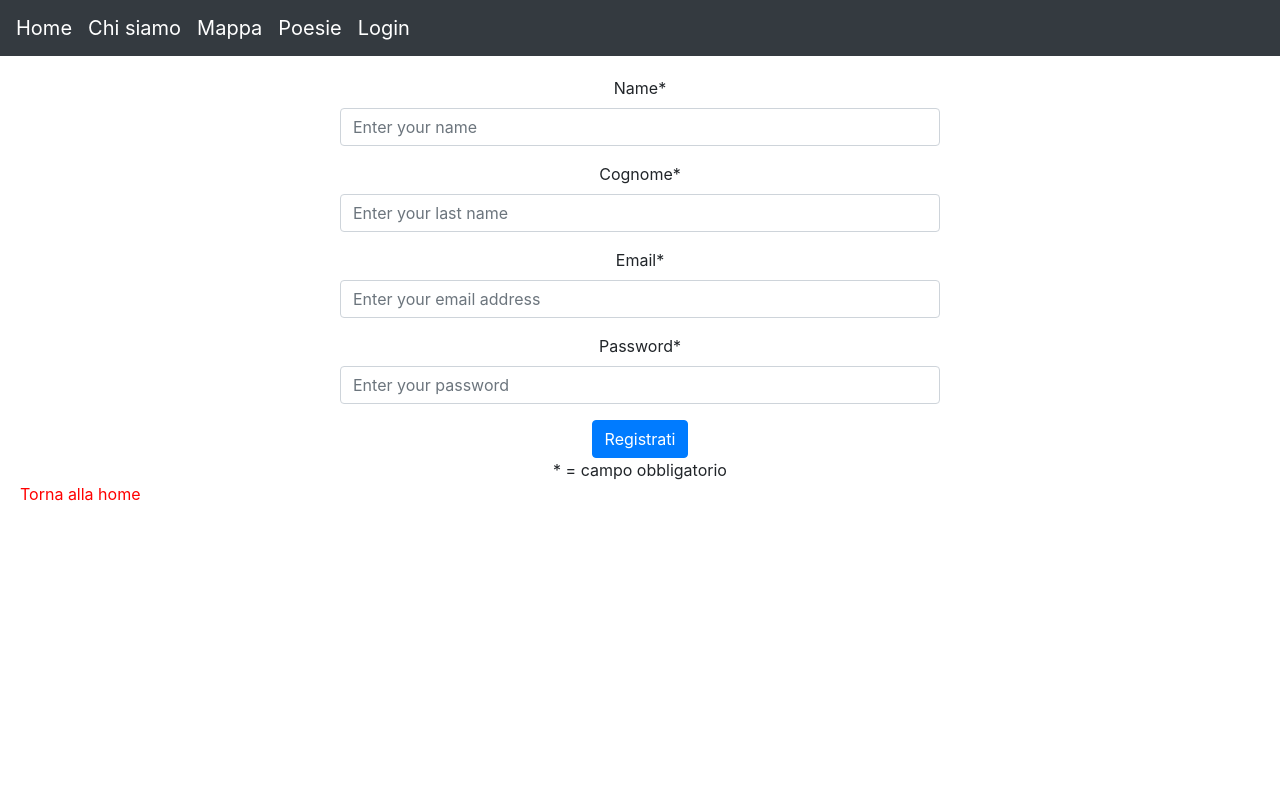
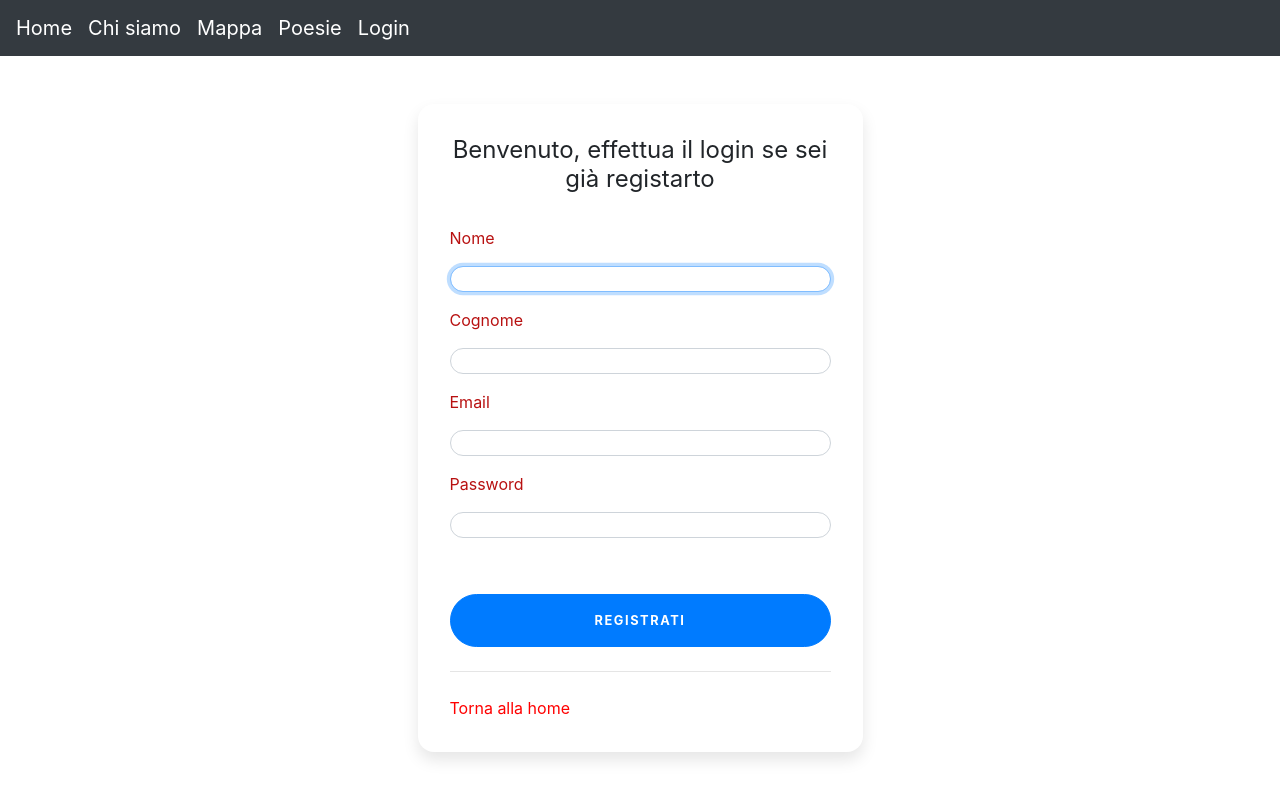
Before and after one commit to MetalGandix/GiacomoLeopardiProject, an Angular app in the folder front-end/front-end-leopardi/: page /registrazione in a window 1280 px wide. Shown: the top 798 px of the page. Built offline with nearby package versions, Linux system fonts and the light colour scheme.

Commit message:
registrazione page graficamente finita

```diff
--- a/front-end/front-end-leopardi/src/app/registrazione-page/registrazione-page.component.css
+++ b/front-end/front-end-leopardi/src/app/registrazione-page/registrazione-page.component.css
@@ -4,3 +4,139 @@
     text-align: center;
     max-width: 100%;
 }
+
+:root {
+    --input-padding-x: 1.5rem;
+    --input-padding-y: .75rem;
+  }
+
+  body {
+    background: #87c1ff;
+    background: linear-gradient(to right, rgb(92, 163, 255), rgb(183, 226, 255));
+  }
+
+  .card-signin {
+    border: 0;
+    border-radius: 1rem;
+    box-shadow: 0 0.5rem 1rem 0 rgba(0, 0, 0, 0.1);
+  }
+
+  .card-signin .card-title {
+    margin-bottom: 2rem;
+    font-weight: 300;
+    font-size: 1.5rem;
+  }
+
+  .card-signin .card-body {
+    padding: 2rem;
+  }
+
+  .form-signin {
+    width: 100%;
+  }
+
+  .form-signin .btn {
+    font-size: 80%;
+    border-radius: 5rem;
+    letter-spacing: .1rem;
+    font-weight: bold;
+    padding: 1rem;
+    transition: all 0.2s;
+  }
+
+  .form-label-group {
+    position: relative;
+    margin-bottom: 1rem;
+  }
+
+  .form-label-group input {
+    height: auto;
+    border-radius: 2rem;
+  }
+
+  .form-label-group>input,
+  .form-label-group>label {
+    padding: var(--input-padding-y) var(--input-padding-x);
+  }
+
+  .form-label-group>label {
+    position: absolute;
+    top: 0;
+    left: 0;
+    display: block;
+    width: 100%;
+    margin-bottom: 0;
+    /* Override default `<label>` margin */
+    line-height: 1.5;
+    color: #495057;
+    border: 1px solid transparent;
+    border-radius: .25rem;
+    transition: all .1s ease-in-out;
+  }
+
+  .form-label-group input::-webkit-input-placeholder {
+    color: transparent;
+  }
+
+  .form-label-group input:-ms-input-placeholder {
+    color: transparent;
+  }
+
+  .form-label-group input::-ms-input-placeholder {
+    color: transparent;
+  }
+
+  .form-label-group input::-moz-placeholder {
+    color: transparent;
+  }
+
+  .form-label-group input::placeholder {
+    color: transparent;
+  }
+
+  .form-label-group input:not(:placeholder-shown) {
+    padding-top: calc(var(--input-padding-y) + var(--input-padding-y) * (2 / 3));
+    padding-bottom: calc(var(--input-padding-y) / 3);
+  }
+
+  .form-label-group input:not(:placeholder-shown)~label {
+    padding-top: calc(var(--input-padding-y) / 3);
+    padding-bottom: calc(var(--input-padding-y) / 3);
+    font-size: 12px;
+    color: #777;
+  }
+
+  .btn-google {
+    color: white;
+    background-color: #ea4335;
+  }
+
+  .btn-facebook {
+    color: white;
+    background-color: #3b5998;
+  }
+
+  /* Fallback for Edge
+  -------------------------------------------------- */
+
+  @supports (-ms-ime-align: auto) {
+    .form-label-group>label {
+      display: none;
+    }
+    .form-label-group input::-ms-input-placeholder {
+      color: #777;
+    }
+  }
+
+  /* Fallback for IE
+  -------------------------------------------------- */
+
+  @media all and (-ms-high-contrast: none),
+  (-ms-high-contrast: active) {
+    .form-label-group>label {
+      display: none;
+    }
+    .form-label-group input:-ms-input-placeholder {
+      color: #777;
+    }
+  }
--- a/front-end/front-end-leopardi/src/app/registrazione-page/registrazione-page.component.html
+++ b/front-end/front-end-leopardi/src/app/registrazione-page/registrazione-page.component.html
@@ -1,41 +1,56 @@
+<div class="container" style=" height: 780px;">
+    <div class="row" >
+        <div class="col-sm-9 col-md-7 col-lg-5 mx-auto">
+            <div class="card card-signin my-5">
                 <div class="card-body">
-    <form style="text-align: -webkit-center; ">
+                    <h5 class="card-title text-center"><b>Benvenuto, effettua il login se sei già registarto</b></h5>
 
-      <div class="form-group">
-        <label for="name">Name*</label>
-        <input type="text" required minlength="2" class="form-control" id="name" name="name"
-          placeholder="Enter your name">
+                    <form class="form-signin">
+                        <div class="form-label-group">
+                                <p style="color:rgb(184, 17, 17);">Nome</p>
+                            <input type="username" name="username"
+                            required minlength="2"
+                            id="inputUsername" class="form-control" placeholder="Email address"
+                                required autofocus>
+                            <label for="inputUsername"></label>
                         </div>
 
-      <div class="form-group">
-        <label for="lastName">Cognome*</label>
-        <input type="text" required minlength="2" class="form-control" id="lastName" name="lastName"
-          placeholder="Enter your last name">
+                        <div class="form-label-group">
+                            <p style="color:rgb(184, 17, 17);">Cognome</p>
+                        <input type="username" name="username"
+                        required minlength="2"
+                        id="inputUsername" class="form-control" placeholder="Email address"
+                            required autofocus>
+                        <label for="inputUsername"></label>
                     </div>
 
-      <div class="form-group">
-        <label for="email">Email*</label>
+                        <div class="form-label-group">
+                            <p style="color:rgb(184, 17, 17);">Email</p>
                             <input type="text" class="form-control" id="email" name="email"
                                 placeholder="Enter your email address" pattern="[a-z0-9._%+-]+@[a-z0-9.-]+\.[a-z]{2,3}$">
                         </div>
 
-      <div class="form-group">
-        <label for="password">Password*</label>
-        <input type="password" required minlength="7" class="form-control" id="password" name="password"
-          placeholder="Enter your password" >
+                        <div class="form-label-group">
+                            <p style="color:rgb(184, 17, 17);">Password</p>
+                            <input type="password" name="password"
+                            required minlength="7"
+                            id="inputPassword" class="form-control" placeholder="Password"
+                                required>
+                            <label for="inputPassword"></label>
                         </div>
 
+                        <div class="custom-control custom-checkbox mb-3">
+                            <input type="checkbox" class="custom-control-input" id="customCheck1">
+                        </div>
+                        <button class="btn btn-lg btn-primary btn-block text-uppercase" type="submit">Registrati</button>
+                        <hr class="my-4">
+                    </form>
 
-      <button class="btn btn-primary">Registrati</button>
-
-
-
-      <div class="container">
-        * = campo obbligatorio
-      </div>
-
-    </form>
                     <div>
-      <a style="color: red;" routerLink="/home" >Torna alla home</a>
+                        <a style="color: red;" routerLink="/home">Torna alla home</a>
                     </div>
                 </div>
+            </div>
+        </div>
+    </div>
+</div>
```
Lines whose indentation alone changed are shown as unchanged.
